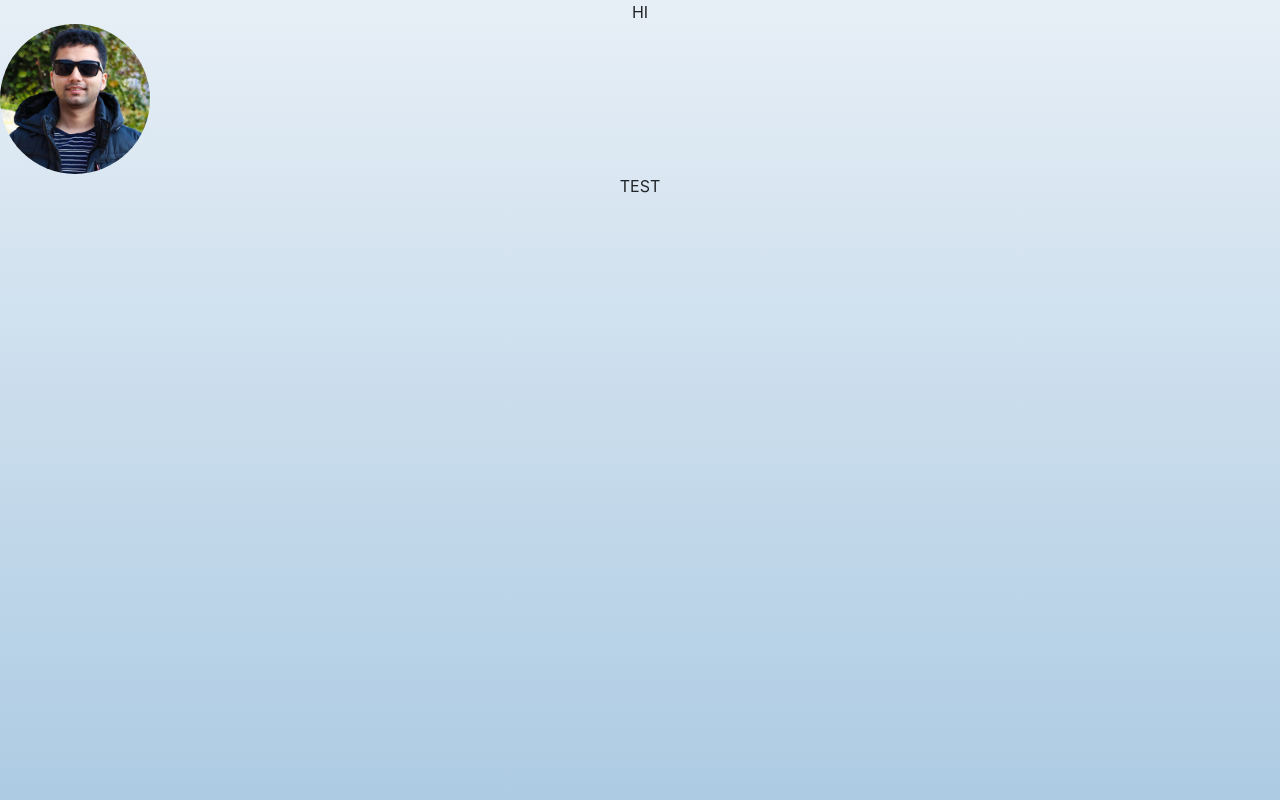
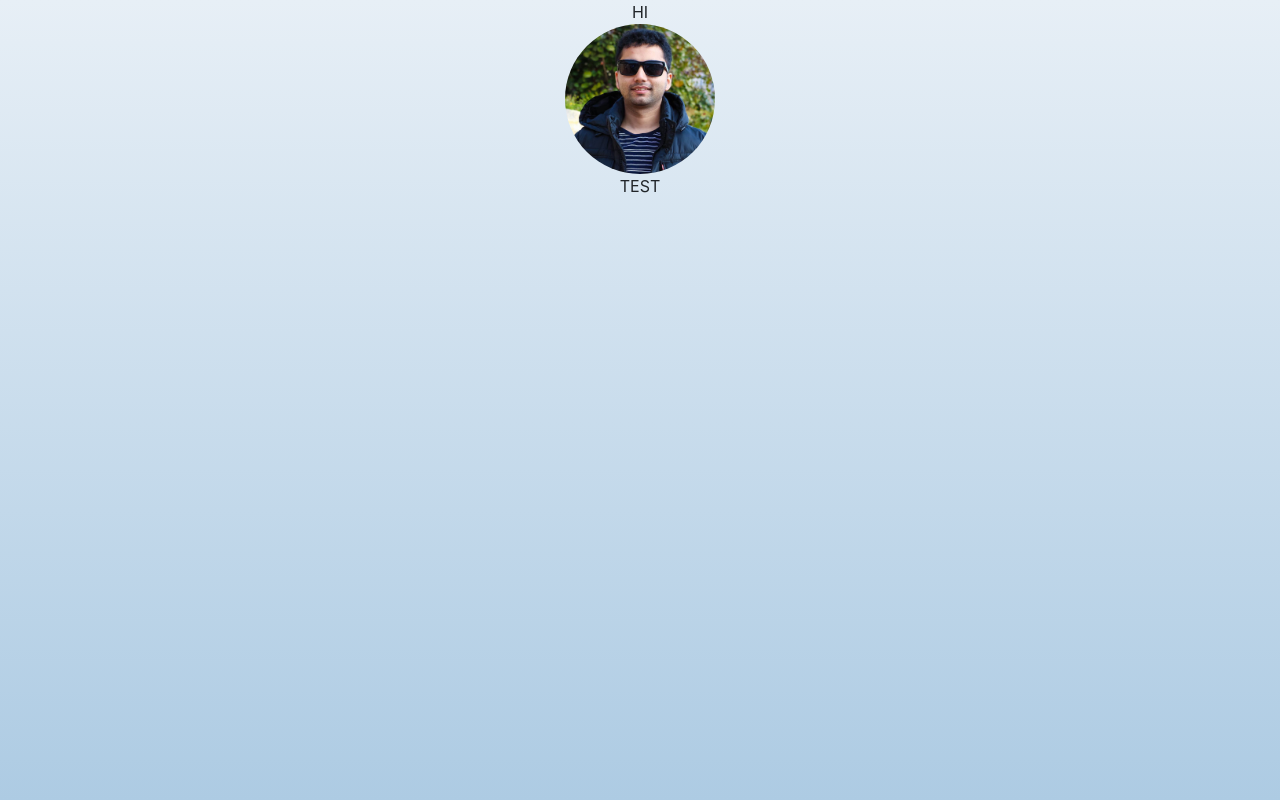
Before and after one commit to prayatna/mysite, a React (Create React App) app: page / in a window 1280 px wide. Shown: the top 800 px of the page. Built offline with nearby package versions, Linux system fonts and the light colour scheme.

Commit message:
dp aligned to center

```diff
--- a/src/Components/Intro/Intro.css
+++ b/src/Components/Intro/Intro.css
@@ -6,28 +6,13 @@
 }
 
 
-/*.display-image{*/
-    /*!* make a square container *!*/
-    /*width: 150px;*/
-    /*height: 150px;*/
-
-    /*!* fill the container, preserving aspect ratio, and cropping to fit *!*/
-    /*background-size: cover;*/
-
-    /*!* center the image vertically and horizontally *!*/
-    /*background-position: top center;*/
-
-    /*!* round the edges to a circle with border radius 1/2 container size *!*/
-    /*border-radius: 50%;*/
-/*}*/
-
-
 .display-image {
     position: relative;
     width: 150px;
     height: 150px;
     overflow: hidden;
-    border-radius: 50%
+    border-radius: 50%;
+    margin: auto;
 }
 .display-image img {
     position: absolute;
--- a/src/Components/Intro/Intro.js
+++ b/src/Components/Intro/Intro.js
@@ -2,20 +2,21 @@ import React from 'react';
 import {Parallax} from 'react-scroll-parallax';
 import './Intro.css';
 import dp from '../../assets/img/dp.jpg';
+import {Row, Col} from 'reactstrap';
 
 const intro = () => {
     return (
 
         <div>
+
             <Parallax
                 offsetYMax={20}
                 offsetYMin={-20}
                 slowerScrollRate
                 className="back-body">
-
                 <div>HI</div>
                 <div className="display-image">
-                    <img src={dp} alt="display picture"/>
+                    <img src={dp} alt="dp"/>
                 </div>
                 <Parallax
                     offsetYMax={0}
@@ -35,7 +36,6 @@ TEST
                 </Parallax>
             </Parallax>
 
-
         </div>
 
     );
```
